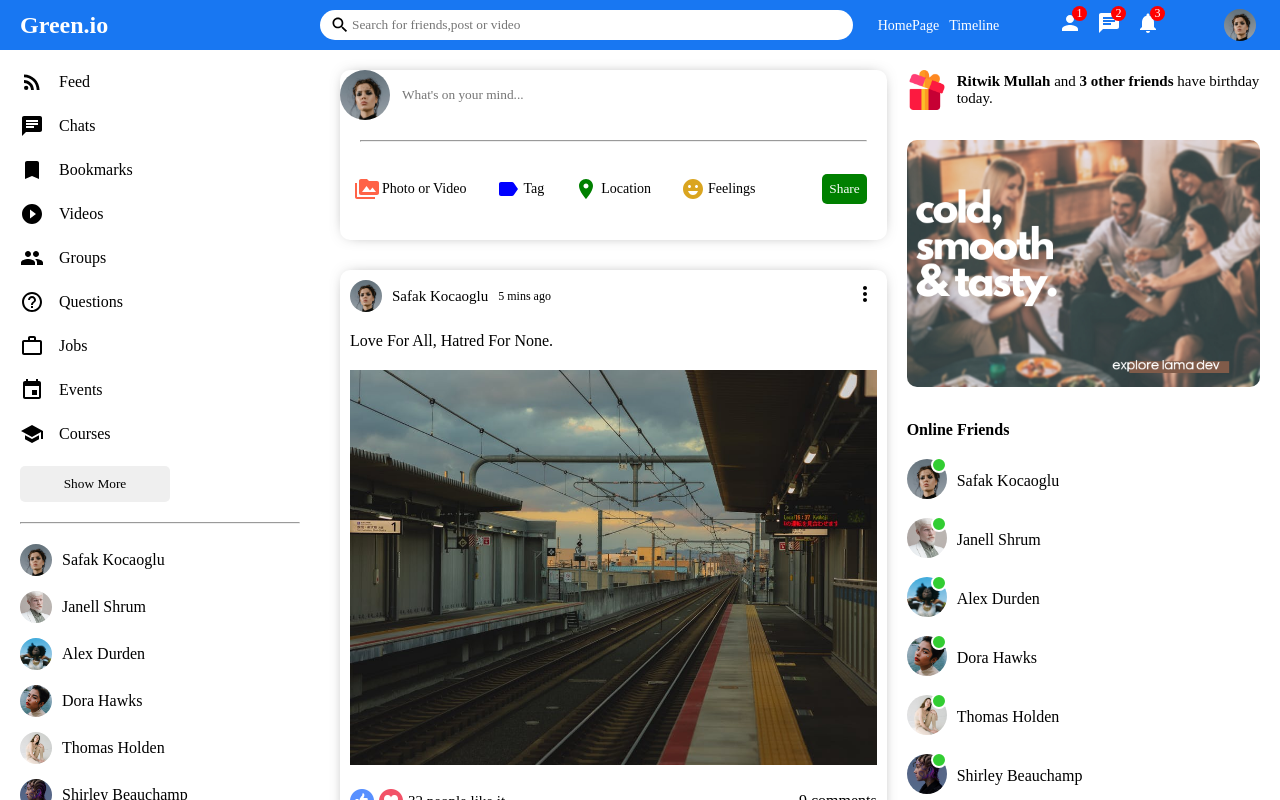
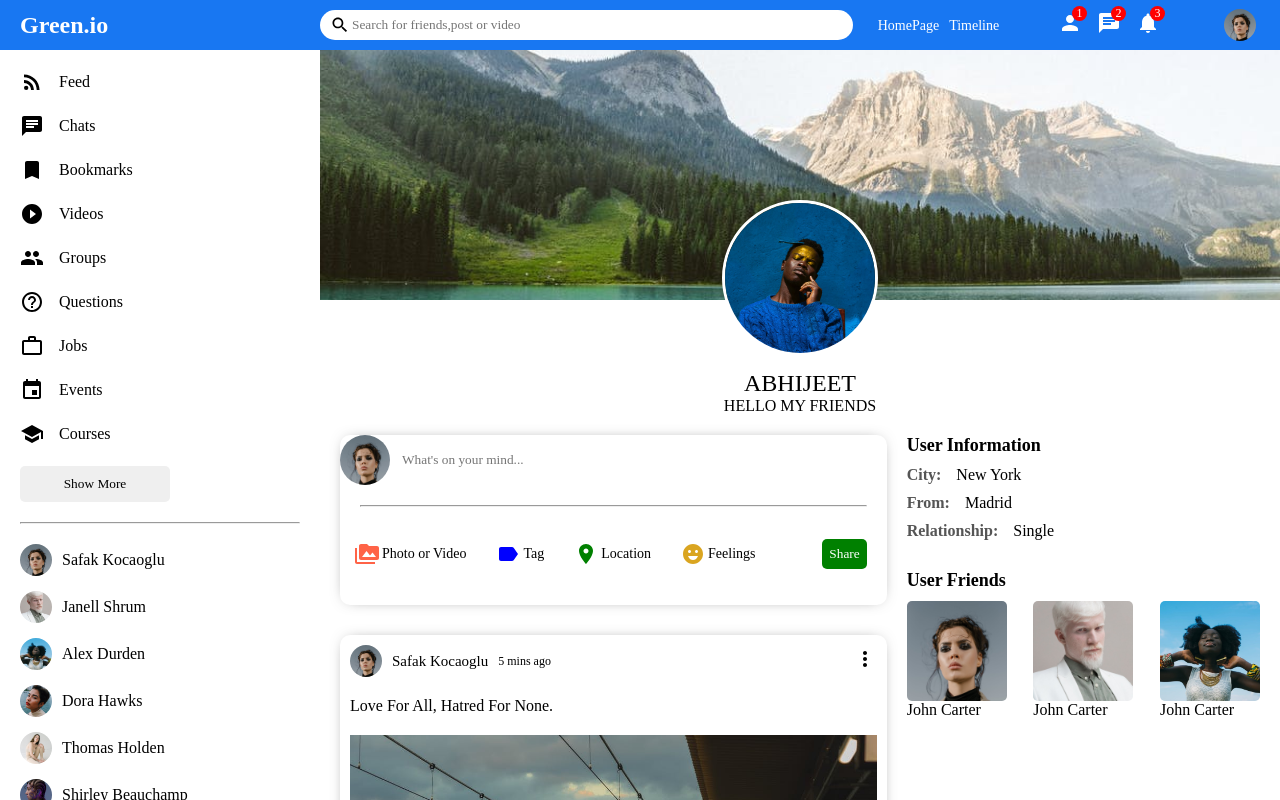
Before and after one commit to 1398abhisingh911/social-media-app-mern, a React (Create React App) app in the folder client/: page / in a window 1280 px wide. Shown: the top 800 px of the page. Built offline with nearby package versions, Linux system fonts and the light colour scheme.

Commit message:
Homepage Complete

```diff
--- a/client/src/App.js
+++ b/client/src/App.js
@@ -1,10 +1,11 @@
 import React from "react";
 import Home from "../src/pages/home/Home";
+import Profile from "../src/pages/profile/Profile";
 
 function App() {
   return (
     <div>
-      <Home />
+      <Profile />
     </div>
   );
 }
--- a/client/src/components/leftbar/Leftbar.jsx
+++ /dev/null
@@ -1,5 +0,0 @@
-import React from "react";
-import "./leftbar.css";
-export default function Leftbar() {
-  return <div className="leftbar">leftbar</div>;
-}
--- a/client/src/components/rightbar/Rightbar.jsx
+++ b/client/src/components/rightbar/Rightbar.jsx
@@ -3,10 +3,10 @@
 
 import "./rightbar.css";
 import { Users } from "../../dummyData";
-export default function Rightbar() {
-  return (
-    <div className="rightbar">
-      <div className="rightbarWrapper">
+export default function Rightbar({ profile }) {
+  const HomeRightbar = () => {
+    return (
+      <>
         <div className="birthdayContainer">
           <img className="birthdayImg" src="assets/gift.png" alt="" />
           <span className="birthdayText">
@@ -20,6 +20,62 @@
             <Online key={u.id} user={u} />
           ))}
         </ul>
+      </>
+    );
+  };
+
+  const ProfileRightbar = () => {
+    return (
+      <>
+        <h4 className="rightbarTitle">User Information</h4>
+        <div className="rightbarInfo">
+          <div className="rightbarInfoItem">
+            <span className="rightbarInfoKey">City:</span>
+            <span className="rightbarInfoValue">New York</span>
+          </div>
+          <div className="rightbarInfoItem">
+            <span className="rightbarInfoKey">From:</span>
+            <span className="rightbarInfoValue">Madrid</span>
+          </div>
+          <div className="rightbarInfoItem">
+            <span className="rightbarInfoKey">Relationship:</span>
+            <span className="rightbarInfoValue">Single</span>
+          </div>
+        </div>
+        <h4 className="rightbarTitle">User Friends</h4>
+        <div className="rightbarFollowings">
+          <div className="rightbarFollowing">
+            <img
+              src="/assets/person/1.jpeg"
+              alt=""
+              className="rightbarFollowingImg"
+            />
+            <span className="rightbarFollowingName">John Carter</span>
+          </div>
+          <div className="rightbarFollowing">
+            <img
+              src="/assets/person/2.jpeg"
+              alt=""
+              className="rightbarFollowingImg"
+            />
+            <span className="rightbarFollowingName">John Carter</span>
+          </div>
+          <div className="rightbarFollowing">
+            <img
+              src="/assets/person/3.jpeg"
+              alt=""
+              className="rightbarFollowingImg"
+            />
+            <span className="rightbarFollowingName">John Carter</span>
+          </div>
+        </div>
+      </>
+    );
+  };
+  return (
+    <div className="rightbar">
+      <div className="rightbarWrapper">
+        <ProfileRightbar />
       </div>
     </div>
   );
--- a/client/src/components/rightbar/rightbar.css
+++ b/client/src/components/rightbar/rightbar.css
@@ -37,3 +37,47 @@
     margin: 0;
     list-style: none;
 }
+
+.rightbarTitle {
+    font-size: 18px;
+    font-weight: 700;
+    margin-bottom: 10px;
+}
+
+.rightbarInfo {
+    margin-bottom: 30px;
+}
+
+.rightbarInfoItem {
+    margin-bottom: 10px;
+}
+
+.rightbarInfoKey {
+    font-weight: 700;
+    margin-right: 15px;
+    color: #555;
+}
+
+.rightbarInfoValue {
+    font-weight: 300;
+}
+
+.rightbarFollowings {
+    display: flex;
+    flex-wrap: wrap;
+    justify-content: space-between;
+}
+
+.rightbarFollowing {
+    display: flex;
+    flex-direction: column;
+    margin-bottom: 20px;
+    cursor: pointer;
+}
+
+.rightbarFollowingImg {
+    width: 100px;
+    height: 100px;
+    object-fit: cover;
+    border-radius: 5px;
+}
--- a/client/src/pages/home/Home.jsx
+++ b/client/src/pages/home/Home.jsx
@@ -2,7 +2,6 @@
 import "./home.css";
 import Topbar from "../../components/topbar/Topbar";
 import Sidebar from "../../components/sidebar/Sidebar";
-import Leftbar from "../../components/leftbar/Leftbar";
 import Rightbar from "../../components/rightbar/Rightbar";
 import Feed from "../../components/feed/Feed";
 
--- /dev/null
+++ b/client/src/pages/profile/Profile.jsx
@@ -0,0 +1,41 @@
+import React from "react";
+import "./profile.css";
+import Topbar from "../../components/topbar/Topbar";
+import Sidebar from "../../components/sidebar/Sidebar";
+import Rightbar from "../../components/rightbar/Rightbar";
+import Feed from "../../components/feed/Feed";
+
+export default function Profile() {
+  return (
+    <>
+      <Topbar />
+      <div className="profile">
+        <Sidebar />
+        <div className="profileRight">
+          <div className="profileRightTop">
+            <div className="profileCover">
+              <img
+                className="profileCoverImg"
+                src="assets/post/3.jpeg"
+                alt=""
+              />
+              <img
+                src="assets/person/7.jpeg"
+                alt=""
+                className="profileUserImg"
+              />
+            </div>
+            <div className="profileInfo">
+              <h4 className="profileInfoName">ABHIJEET</h4>
+              <span className="profileInfoDesciption">HELLO MY FRIENDS</span>
+            </div>
+          </div>
+          <div className="profileRightBottom">
+            <Feed />
+            <Rightbar profile />
+          </div>
+        </div>
+      </div>
+    </>
+  );
+}
--- /dev/null
+++ b/client/src/pages/profile/profile.css
@@ -0,0 +1,49 @@
+.profile {
+    display: flex;
+}
+
+.profileRight {
+    flex: 9;
+}
+
+.profileCover {
+    height: 320px;
+    position: relative;
+}
+
+.profileCoverImg {
+    width: 100%;
+    height: 250px;
+    object-fit: cover;
+}
+
+.profileUserImg {
+    width: 150px;
+    height: 150px;
+    border-radius: 50%;
+    object-fit: cover;
+    position: absolute;
+    left: 0;
+    right: 0;
+    margin: auto;
+    top: 150px;
+    border: 3px solid white;
+}
+
+.profileInfo {
+    display: flex;
+    flex-direction: column;
+    align-items: center;
+}
+
+.profileInfoName {
+    font-size: 24px;
+}
+
+.profileInfoName {
+    font-weight: 300;
+}
+
+.profileRightBottom {
+    display: flex;
+}
```
Also changed, not shown: client/src/components/leftbar/leftbar.css (deleted).
